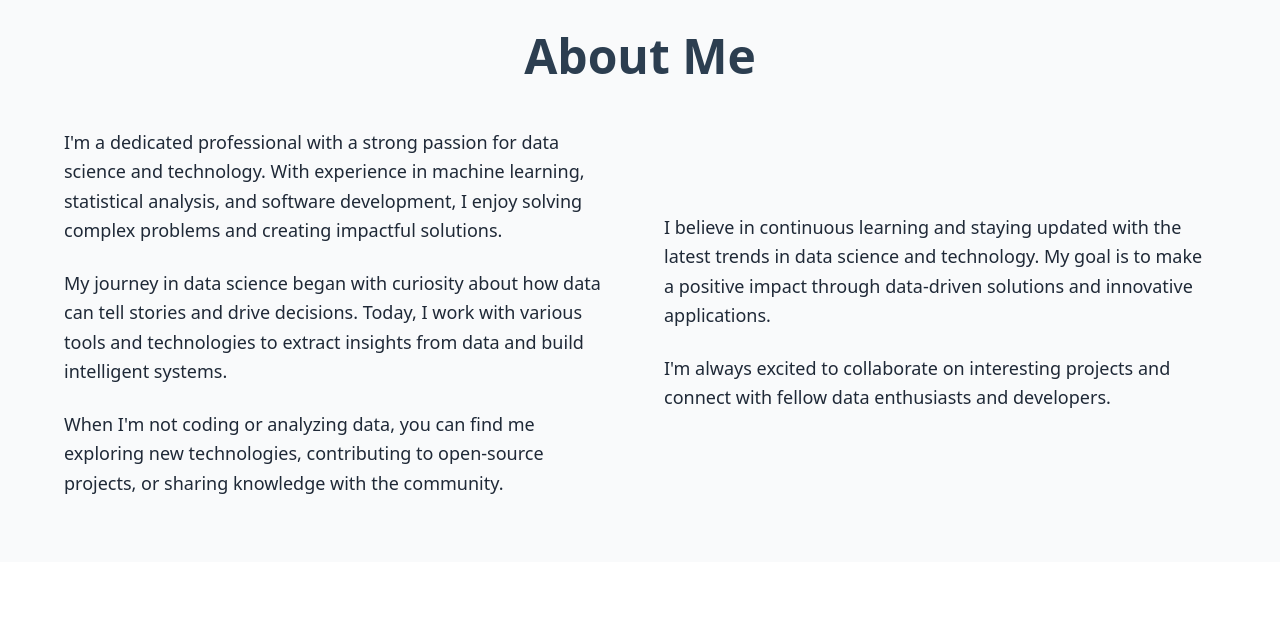
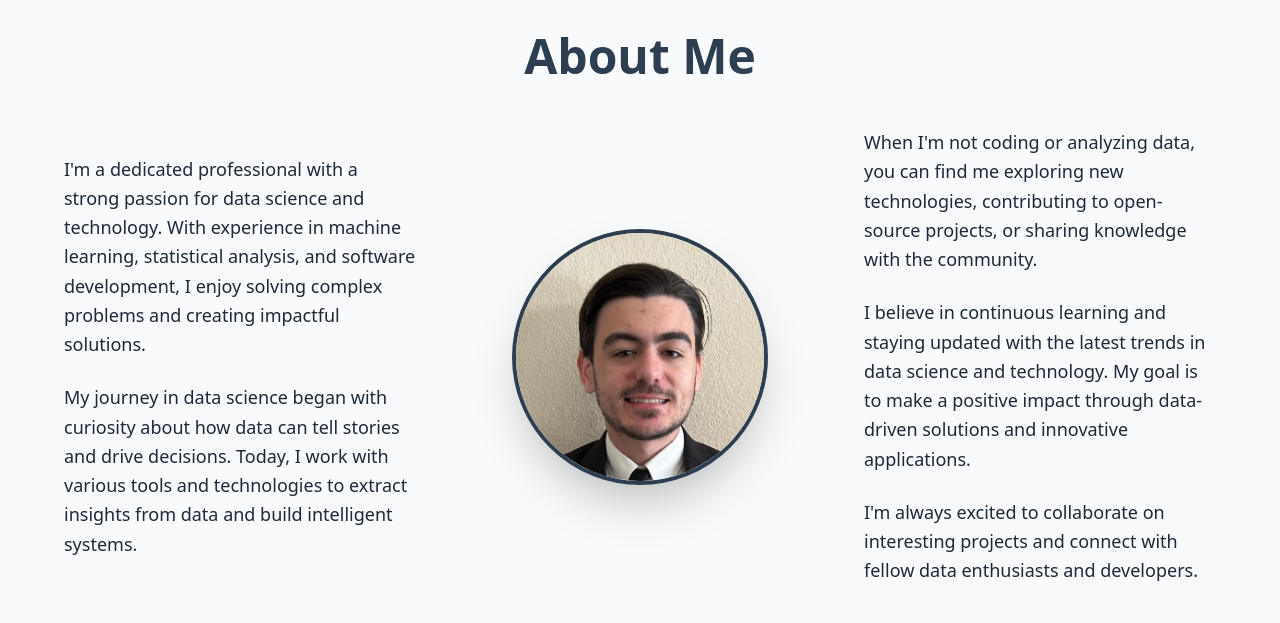
Before and after one commit to zbeers/zbeers.github.io, a plain HTML site: page portfolio/index.html in a window 1280 px wide. Shown: the part 840-1463 px from the top of the page. Drawn offline with nearby package versions, Linux system fonts and the light colour scheme.

Commit message:
Added pfp to about me section

```diff
--- a/portfolio/index.html
+++ b/portfolio/index.html
@@ -50,13 +50,16 @@
     <section id="about" class="py-16 px-8 bg-gray-50">
         <div class="max-w-6xl mx-auto">
             <h2 class="text-4xl md:text-5xl font-bold text-center mb-12 text-primary">About Me</h2>
-            <div class="grid md:grid-cols-2 gap-12 items-center">
+            <div class="grid md:grid-cols-3 gap-12 items-center">
                 <div class="space-y-6">
                     <p class="text-lg leading-relaxed">I'm a dedicated professional with a strong passion for data science and technology. With experience in machine learning, statistical analysis, and software development, I enjoy solving complex problems and creating impactful solutions.</p>
                     <p class="text-lg leading-relaxed">My journey in data science began with curiosity about how data can tell stories and drive decisions. Today, I work with various tools and technologies to extract insights from data and build intelligent systems.</p>
-                    <p class="text-lg leading-relaxed">When I'm not coding or analyzing data, you can find me exploring new technologies, contributing to open-source projects, or sharing knowledge with the community.</p>
+                </div>
+                <div class="flex justify-center">
+                    <img src="PFP.jpeg" alt="Zachary Beers" class="w-64 h-64 rounded-full object-cover object-top border-4 border-primary shadow-2xl">
                 </div>
                 <div class="space-y-6">
+                    <p class="text-lg leading-relaxed">When I'm not coding or analyzing data, you can find me exploring new technologies, contributing to open-source projects, or sharing knowledge with the community.</p>
                     <p class="text-lg leading-relaxed">I believe in continuous learning and staying updated with the latest trends in data science and technology. My goal is to make a positive impact through data-driven solutions and innovative applications.</p>
                     <p class="text-lg leading-relaxed">I'm always excited to collaborate on interesting projects and connect with fellow data enthusiasts and developers.</p>
                 </div>
```
